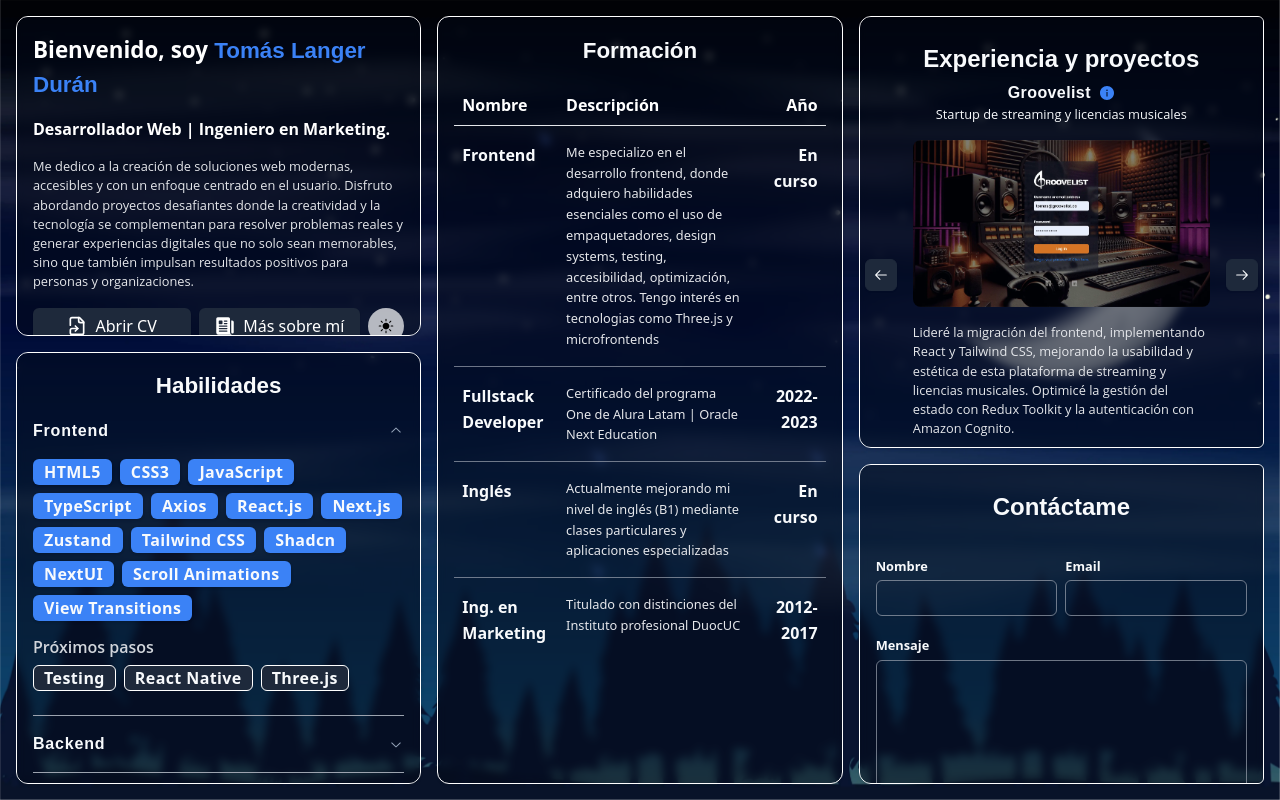
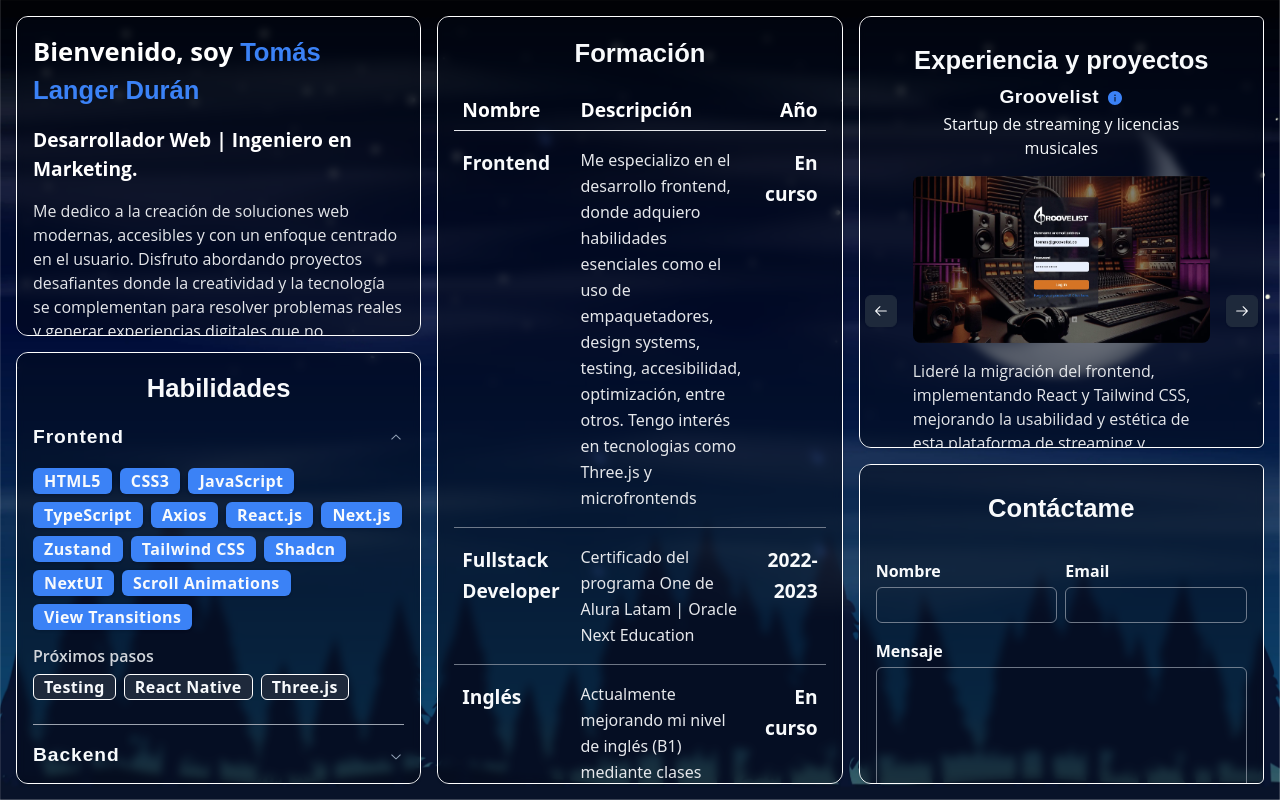
Before and after one commit to tomasild/portfolio-vercel, a React (Vite) app: page / in a window 1280 px wide. Built offline with nearby package versions, Linux system fonts and the light colour scheme.

Commit message:
fix tamaño fuente

```diff
--- a/src/components/demo/About.jsx
+++ b/src/components/demo/About.jsx
@@ -15,14 +15,14 @@ function About() {
   return (
     <article className="w-full h-full">
       <section className="w-full  flex-col md:block lg:flex xl:flex px-4 pt-2 lg:pt-3 xl:pt-4">
-        <h1 className="text-[1.4rem] font-bold text-primary">
+        <h1 className="text-[1.6rem] font-bold text-primary">
           <span className="text-black dark:text-white">Bienvenido, soy</span>{" "}
           Tomás Langer Durán
         </h1>
-        <span className="text-black dark:text-white text-[1rem] font-bold pt-4">
+        <span className="text-black dark:text-white text-[1.2rem] font-bold pt-4">
           Desarrollador Web | Ingeniero en Marketing.
         </span>
-        <p className="text-[0.8rem]  py-4 text-pretty font-normal dark:font-normal dark:text-gray-200 text-black">
+        <p className="text-[1rem]  py-4 text-pretty font-normal dark:font-normal dark:text-gray-200 text-black">
           Me dedico a la creación de soluciones web modernas, accesibles y
           con un enfoque centrado en el usuario. Disfruto abordando proyectos
           desafiantes donde la creatividad y la tecnología se complementan para
--- a/src/components/demo/ContactForm.jsx
+++ b/src/components/demo/ContactForm.jsx
@@ -44,7 +44,7 @@ function ContactForm() {
       className="w-full px-4 py-2 space-y-4 overflow-y-hidden z-50 contact-form"
       onSubmit={handleSubmit}
     >
-      <h2 className="font-semibold text-center text-[1.5rem] form-heading py-4">
+      <h2 className="font-semibold text-center text-[1.6rem] form-heading py-4">
         Contáctame
       </h2>
       <Input
@@ -61,11 +61,11 @@ function ContactForm() {
       />
       <div className="flex space-x-2 pt-4 lg:pt-0 xl:pt-0 form-fields">
         <div className="flex flex-col w-full space-y-1 form-field">
-          <label htmlFor="name" className="text-[0.8rem] md:text-[1.2rem font-semibold">
+          <label htmlFor="name" className="text-[1rem]  font-semibold">
             Nombre
           </label>
           <Input
-            className="border-gray-400 border-opacity-70 text-[0.8rem] md:text-[1.2rem"
+            className="border-gray-400 border-opacity-70 text-[1rem] md:text-[1.2rem"
             type="text"
             id="name"
             name="name"
@@ -73,11 +73,11 @@ function ContactForm() {
           />
         </div>
         <div className="flex flex-col w-full space-y-1 form-field">
-          <label htmlFor="email" className="text-[0.8rem] md:text-[1.2rem font-semibold ">
+          <label htmlFor="email" className="text-[1rem]  font-semibold ">
             Email
           </label>
           <Input
-            className="border-gray-400 border-opacity-70 text-[0.8rem] md:text-[1.2rem "
+            className="border-gray-400 border-opacity-70 text-[1rem] m "
             type="email"
             id="email"
             name="email"
@@ -86,11 +86,11 @@ function ContactForm() {
         </div>
       </div>
       <div className="space-y-1 form-field">
-        <label htmlFor="message" className="text-[0.8rem] md:text-[1.2rem font-semibold ">
+        <label htmlFor="message" className="text-[1rem]  font-semibold ">
           Mensaje
         </label>
         <Textarea
-          className="border-gray-400 border-opacity-70 text-[0.8rem] md:text-[1.2rem h-36"
+          className="border-gray-400 border-opacity-70 text-[1rem]  h-36"
           id="message"
           name="message"
           required
--- a/src/components/demo/ExpAndProjects.jsx
+++ b/src/components/demo/ExpAndProjects.jsx
@@ -20,7 +20,7 @@ export function ExpAndProjects() {
 
   return (
     <div className="flex flex-col w-full h-full pt-2">
-      <h2 className="text-center font-semibold text-[1.5rem] mx-2">
+      <h2 className="text-center font-semibold text-[1.6rem] mx-2">
         Experiencia y proyectos
       </h2>
       <Carousel
@@ -39,18 +39,18 @@ export function ExpAndProjects() {
             >
               <div className="overflow-hidden">
                 <div className="pt-1 flex items-center justify-center space-x-2">
-                  <h3 className="text-[1rem] md:text-[1.2rem font-semibold text-center tracking-wide hover:text-primary">
+                  <h3 className="text-[1.2rem] font-semibold text-center tracking-wide hover:text-primary">
                     {project.title}
                   </h3>
                   <AiFillInfoCircle className="text-primary animate-pulse" />
                 </div>
-                <p className="text-[0.8rem] md:text-[1.2rem text-center">
+                <p className="text-[1rem] text-center">
                   {project.subtitle}
                 </p>
                 <CardContent
                   className={`relative aspect-square sm:aspect-video lg:aspect-video xl:aspect-video ${project.bgClass} bg-cover bg-center flex justify-center items-center rounded-lg my-4`}
                 ></CardContent>
-                <p className="text-[0.8rem] text-pretty font-normal dark:font-normal dark:text-gray-200 text-black pb-4">
+                <p className="text-[1rem] text-pretty font-normal dark:font-normal dark:text-gray-200 text-black pb-4">
                   {project.preview}
                 </p>
               </div>
--- a/src/components/demo/Formacion.jsx
+++ b/src/components/demo/Formacion.jsx
@@ -47,19 +47,19 @@ const formacionData = [
 export function Formacion() {
   return (
     <section className="">
-      <h2 className="text-[1.4rem] leading-relaxed font-semibold text-center mb-4">
+      <h2 className="text-[1.6rem] leading-relaxed font-semibold text-center mb-4">
         Formación
       </h2>
       <Table>
         <TableHeader>
           <TableRow>
-            <TableHead className="text-black dark:text-primary font-extrabold dark:font-bold text-[1rem] dark:text-white">
+            <TableHead className="text-black dark:text-primary font-extrabold dark:font-bold text-[1.2rem] dark:text-white">
               Nombre
             </TableHead>
-            <TableHead className="text-black dark:text-primary font-extrabold dark:font-bold  text-[1rem]  dark:text-white">
+            <TableHead className="text-black dark:text-primary font-extrabold dark:font-bold  text-[1.2rem]  dark:text-white">
               Descripción
             </TableHead>
-            <TableHead className="text-black dark:text-primary font-extrabold dark:font-bold text-[1rem] dark:text-white text-right">
+            <TableHead className="text-black dark:text-primary font-extrabold dark:font-bold text-[1.2rem] dark:text-white text-right">
               Año
             </TableHead>
           </TableRow>
@@ -69,19 +69,19 @@ export function Formacion() {
             <TableRow key={index} className="border-gray-400 border-opacity-70">
               <TableCell
                 style={{ verticalAlign: "top" }}
-                className="font-bold py-4 text-[1rem] leading-relaxed"
+                className="font-bold py-4 text-[1.2rem] leading-relaxed"
               >
                 {item.title}
               </TableCell>
               <TableCell
                 style={{ verticalAlign: "top" }}
-                className="text-[0.8rem] dark:font-normal dark:text-gray-200 text-black leading-relaxed font-bold w-[90%] lg:w-auto xl:w-auto text-pretty py-4"
+                className="text-[1rem] dark:font-normal dark:text-gray-200 text-black leading-relaxed font-bold w-[90%] lg:w-auto xl:w-auto text-pretty py-4"
               >
                 {item.description}
               </TableCell>
               <TableCell
                 style={{ verticalAlign: "top", textAlign: "right" }}
-                className="w-[20%] text-[1rem] font-bold leading-relaxed py-4"
+                className="w-[20%] text-[1.2rem] font-bold leading-relaxed py-4"
               >
                 {item.year || "-"}
               </TableCell>
--- a/src/components/demo/SkillsAccordion.jsx
+++ b/src/components/demo/SkillsAccordion.jsx
@@ -16,7 +16,7 @@ export function SkillsAccordion() {
       className="w-full z-50"
       defaultValue="item-1" // Esto establece el primer item como abierto por defecto
     >
-      <h2 className="text-center text-[1.4rem] font-semibold">Habilidades</h2>
+      <h2 className="text-center text-[1.6rem] font-semibold">Habilidades</h2>
 
       {skillsData.map((skill, index) => {
         return (
@@ -25,7 +25,7 @@ export function SkillsAccordion() {
             key={index}
             value={`item-${index + 1}`}
           >
-            <AccordionTrigger className="tracking-wider text-[1rem] font-semibold ">
+            <AccordionTrigger className="tracking-wider text-[1.2rem] font-semibold ">
               {skill.title}
             </AccordionTrigger>
             <AccordionContent>
--- a/src/components/pages/AboutOpen.jsx
+++ b/src/components/pages/AboutOpen.jsx
@@ -37,7 +37,7 @@ function AboutOpen() {
         <TiArrowBack className="text-md md:text-lg lg:text-xl" />
       </Button>
       <div className="flex flex-col items-center justify-center p-4 pb-0 tracking-wider text-pretty ">
-        <h1 className="text-black dark:text-white text-[1.4rem] font-semibold mt-14">
+        <h1 className="text-black dark:text-white text-[1.6rem] font-semibold mt-14">
           ¡Hola!, soy{" "}
           <span className="font-bold text-primary">Tomás Langer</span>
         </h1>
```
